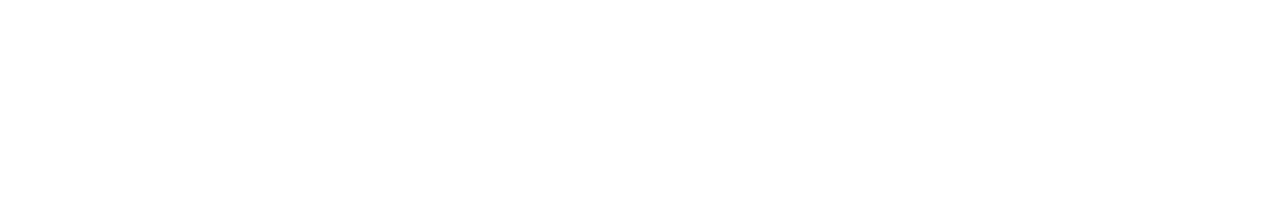
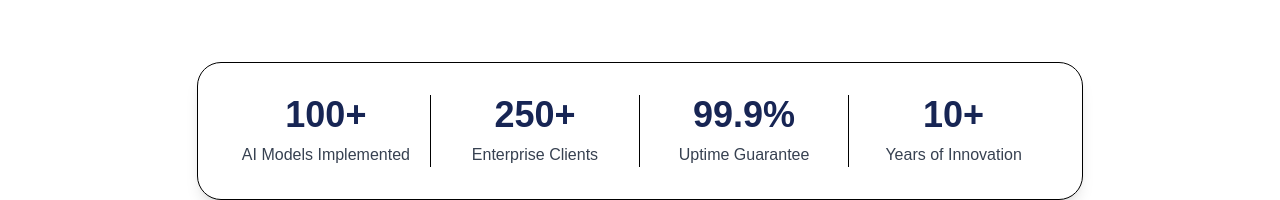
Before and after one commit to Muhammad7878/landing-page, a React (Vite) app: page / in a window 1280 px wide. Shown: the part 602-802 px from the top of the page. Built offline with nearby package versions, Linux system fonts and the light colour scheme.

Commit message:
Added Numbers section

```diff
--- a/src/components/sections/Hero.tsx
+++ b/src/components/sections/Hero.tsx
@@ -2,6 +2,7 @@
 import Container from "../shared/Container";
 import Paragraph from "../shared/Paragraph";
 import Button from "../shared/Button";
+import Numbers from "./Numbers";
 
 const Hero = () => {
   return (
@@ -57,7 +58,7 @@
                 </span>
                     <input type="email" placeholder="johndoe@gmail.com" className="w-full py-3 outline-none bg-transparent" />
                   <Button className="min-w-max text-white">
-                    <span className="hidden sm:flex relative z-[5]">Get Started</span>
+                    <span className="relative z-[5]">Get Started</span>
                   </Button>
               </form>
             </div>
@@ -69,6 +70,7 @@
           <img src="https://images.pexels.com/photos/4389794/pexels-photo-4389794.jpeg" alt="Hero Image" width={2350} height={2359} className="lg:absolute w-full h-full lg:h-full rounded-3xl object-cover lg:max-h-none max-h-96" />
         </div>
       </Container>
+      <Numbers />
     </section>
   );
 };
--- /dev/null
+++ b/src/components/sections/Numbers.tsx
@@ -0,0 +1,46 @@
+import  Container  from "../shared/Container";
+
+ const Numbers = () => {
+  return (
+    <section className="relative mt-12 md:mt-16">
+      <Container className="flex justify-center align-center">
+        <div
+          className="mx-auto lg:mx-0 p-5 sm:p-6 sm:py-8 max-w-5xl rounded-3xl bg-box-bg
+                        border border-box-border shadow-lg shadow-box-shadow md:divide-x divide-box-border
+                        grid grid-cols-2 md:grid-cols-4"
+        >
+          <div className="text-center px-5">
+            <h2 className="font-semibold text-xl sm:text-2xl md:text-4xl text-heading-1">
+              {" "}
+              100+{" "}
+            </h2>
+            <p className="mt-2 text-heading-3"> AI Models Implemented</p>
+          </div>
+          <div className="text-center px-5">
+            <h2 className="font-semibold text-xl sm:text-2xl md:text-4xl text-heading-1">
+              {" "}
+              250+{" "}
+            </h2>
+            <p className="mt-2 text-heading-3"> Enterprise Clients</p>
+          </div>
+          <div className="text-center px-5">
+            <h2 className="font-semibold text-xl sm:text-2xl md:text-4xl text-heading-1">
+              {" "}
+              99.9%{" "}
+            </h2>
+            <p className="mt-2 text-heading-3"> Uptime Guarantee</p>
+          </div>
+          <div className="text-center px-5">
+            <h2 className="font-semibold text-xl sm:text-2xl md:text-4xl text-heading-1">
+              {" "}
+              10+{" "}
+            </h2>
+            <p className="mt-2 text-heading-3"> Years of Innovation</p>
+          </div>
+        </div>
+      </Container>
+    </section>
+  );
+};
+
+export default Numbers
```
